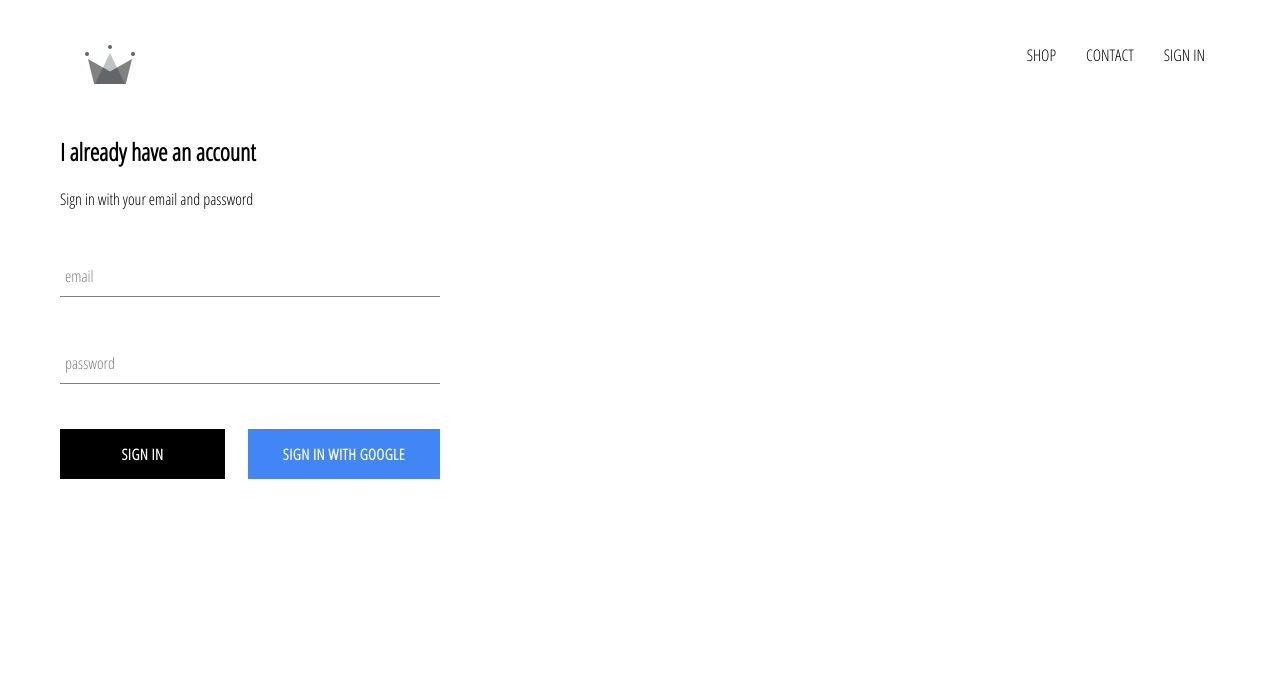
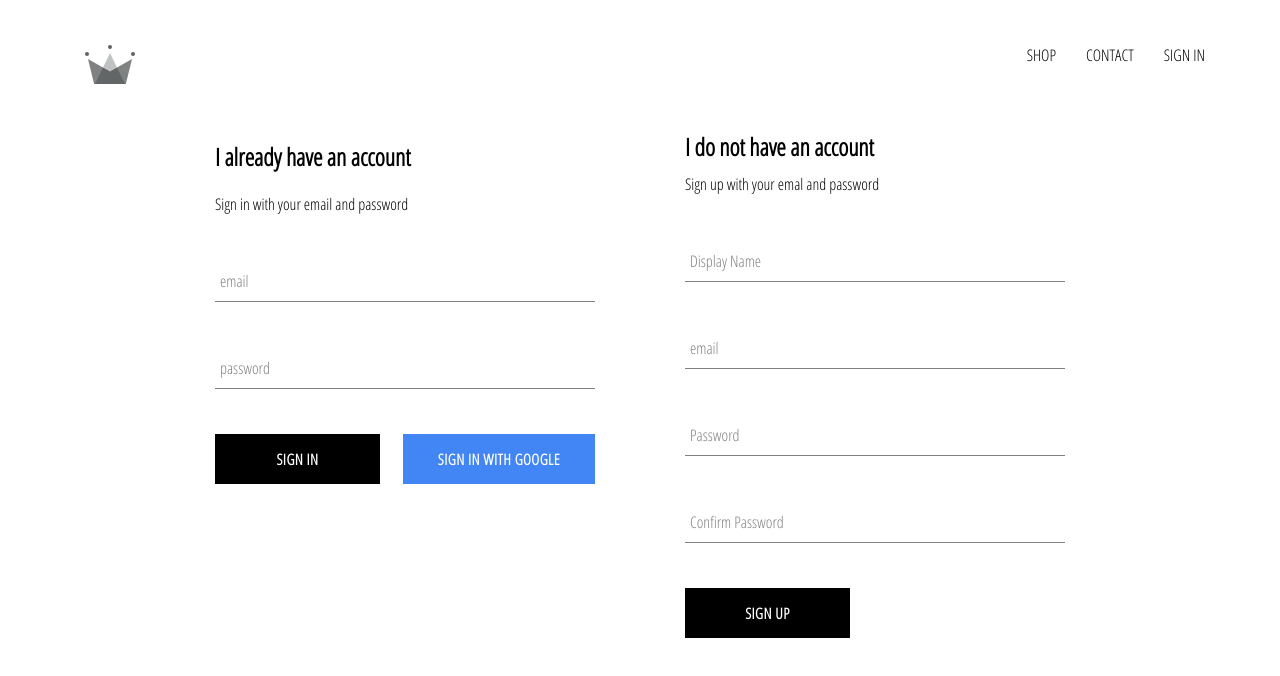
Before and after one commit to DerekGardiner67/crwn-clothing, a React (Create React App) app: page /signin in a window 1280 px wide. Shown: the top 676 px of the page. Built offline with nearby package versions, Linux system fonts and the light colour scheme; no server answers.

Commit message:
implemented firebase utils, inculded ability to store authenticated users into our firestore database

```diff
--- a/src/App.js
+++ b/src/App.js
@@ -6,7 +6,7 @@
 import ShopPage from './pages/shop/shop.component.jsx'
 import Header from './components/header/header.component';
 import SignInAndSignUpPage from './pages/sign-in-and-sign-up/sign-in-and-sign-up.component';
-import {auth} from './firebase/firebase.utils';
+import {auth, createUserProfileDocument} from './firebase/firebase.utils';
 
 class App extends React.Component {
   constructor () {
@@ -20,9 +20,24 @@
   unsubscribeFromAuth = null;
 
   componentDidMount() {
-    this.unsubscribeFromAuth = auth.onAuthStateChanged(user => {
-      this.setState({currentUser: user})
-      console.log(user);
+    this.unsubscribeFromAuth = auth.onAuthStateChanged( async userAuth => {
+      if (userAuth) {
+        const userRef = await createUserProfileDocument(userAuth);
+
+        userRef.onSnapshot(snapShot => {
+          this.setState({
+            currentUser: {
+              id: snapShot.id,
+              ...snapShot.data()
+            }
+          }, () => {
+            console.log(this.state);
+          })
+        });
+      }
+      else {
+        this.setState({currentUser: userAuth})
+      }
     });
   }
 
@@ -35,7 +50,7 @@
       <div>
       <Header currentUser={this.state.currentUser} />
         <Switch>
-        <Route exact path='/' component={HomePage} />
+          <Route exact path='/' component={HomePage} />
           <Route path='/shop' component={ShopPage} />
           <Route path='/signin' component={SignInAndSignUpPage} />
         </Switch>
--- a/src/components/form-input/form-input.component.jsx
+++ b/src/components/form-input/form-input.component.jsx
@@ -7,7 +7,7 @@
         <input className='form-input' onChange={handleChange} {...otherProps} />
         {
             label ?
-            (<label className={`{otherProps.value.length ? 'shrink' : ''} form-input-label`}>
+            (<label className={`${otherProps.value.length ? 'shrink' : ''} form-input-label`}>
            {label}
             </label>)
             :null
--- a/src/components/header/header.component.jsx
+++ b/src/components/header/header.component.jsx
@@ -7,7 +7,7 @@
 
 const Header = ({currentUser}) => (
     <div className='header'>
-        <Link class='logo-container' to="/">
+        <Link className='logo-container' to="/">
             <Logo className='logo' />
         </Link>
         <div className='options'>
--- /dev/null
+++ b/src/components/sign-up/sign-up.component.jsx
@@ -0,0 +1,106 @@
+import React from 'react';
+
+import FormInput from '../form-input/form-input.component';
+import CustomButton from '../custom-button/custom-button.component';
+
+import {auth, createUserProfileDocument} from '../../firebase/firebase.utils';
+
+import './sign-up.styles.scss';
+
+class SignUp extends React.Component {
+    constructor() {
+        super();
+
+        this.state = {
+            displayName: '',
+            email: '',
+            password: '',
+            confirmPassword: ''
+        }
+    }
+
+    handleSubmit = async event => {
+        event.preventDefault();
+
+        const {displayName, email, password, confirmPassword} = this.state;
+
+        if(password !== confirmPassword) {
+            alert("password dont't match");
+            return;
+        }
+
+        try {
+            const {user} = await auth.createUserWithEmailAndPassword(email, password)
+
+           await createUserProfileDocument(user, {displayName});
+
+           this.setState ({
+                displayName: '',
+                email: '',
+                password: '',
+                confirmPassword: ''
+           })
+
+        } catch (error) {
+            console.error(error);
+
+        }
+     }
+
+     handleChange = event => {
+         const {name, value} = event.target;
+
+         this.setState({[name]: value});
+     }
+
+    render() {
+        const {displayName, email, password, confirmPassword} = this.state;
+        return(
+            <div className='sign-up'>
+                <h2 className='title'>I do not have an account</h2>
+                <span>Sign up with your emal and password</span>
+                <form className='sign-up-form' onSubmit={this.handleSubmit}>
+                    <FormInput
+                        type='text'
+                        name= 'displayName'
+                        value={displayName}
+                        onChange={this.handleChange}
+                        label='Display Name'
+                        required
+                    >
+                    </FormInput>
+                    <FormInput
+                        type='email'
+                        name= 'email'
+                        value={email}
+                        onChange={this.handleChange}
+                        label='email'
+                        required
+                    >
+                    </FormInput>
+                    <FormInput
+                        type='password'
+                        name= 'password'
+                        value={password}
+                        onChange={this.handleChange}
+                        label='Password'
+                        required
+                    >
+                    </FormInput>
+                    <FormInput
+                        type='password'
+                        name= 'confirmPassword'
+                        value={confirmPassword}
+                        onChange={this.handleChange}
+                        label='Confirm Password'
+                        required
+                    >
+                    </FormInput>
+                    <CustomButton type='submit'>SIGN UP</CustomButton>
+                </form>
+            </div>
+        )
+    }
+}
+
+export default SignUp;
--- /dev/null
+++ b/src/components/sign-up/sign-up.styles.scss
@@ -0,0 +1,9 @@
+.sign-up {
+    display: flex;
+    flex-direction: column;
+    width: 380px;
+
+.title {
+    margin: 10px 0;
+    }
+}
--- a/src/firebase/firebase.utils.js
+++ b/src/firebase/firebase.utils.js
@@ -16,6 +16,33 @@
 
 firebase.initializeApp(config);
 
+export const createUserProfileDocument = async (userAuth, additionalData) => {
+  if (!userAuth) return;
+
+  const userRef = firestore.doc(`users/${userAuth.uid}`)
+
+  const snapShot = await userRef.get();
+
+  if(!snapShot.exists) {
+    const {displayName, email} = userAuth;
+    const createdAt = new Date();
+
+
+    try {
+      await userRef.set(
+        {
+          displayName,
+          email,
+          createdAt,
+          ...additionalData
+        }
+      )
+    } catch(error) {
+      console.log('error creating user', error.meassge)
+    }
+  }
+  return userRef;
+}
 
 export const auth = firebase.auth();
 export const firestore =  firebase.firestore();
--- a/src/pages/sign-in-and-sign-up/sign-in-and-sign-up.component.jsx
+++ b/src/pages/sign-in-and-sign-up/sign-in-and-sign-up.component.jsx
@@ -1,12 +1,14 @@
 import React from 'react';
 
 import SignIn from '../../components/sign-in/sign-in.component';
+import SignUp from '../../components/sign-up/sign-up.component';
 import './sign-in-and-sign-up.styles.scss';
 
 const SignInAndSignUpPage = () => (
 
     <div className='sign-in-and-sign-up'>
         <SignIn />
+        <SignUp />
     </div>
 
 )
--- a/src/pages/sign-in-and-sign-up/sign-in-and-sign-up.styles.scss
+++ b/src/pages/sign-in-and-sign-up/sign-in-and-sign-up.styles.scss
@@ -0,0 +1,6 @@
+.sign-in-and-sign-up {
+    width: 850px;
+    display: flex;
+    justify-content: space-between;
+    margin: 30px auto
+}
```
